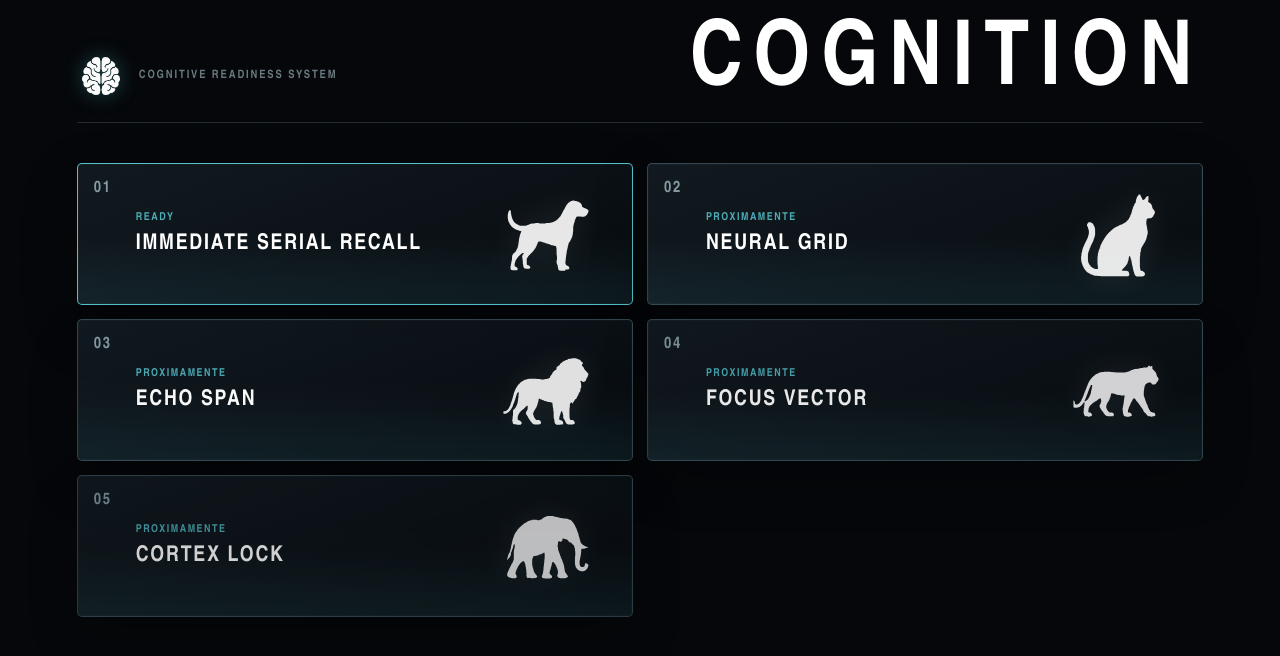
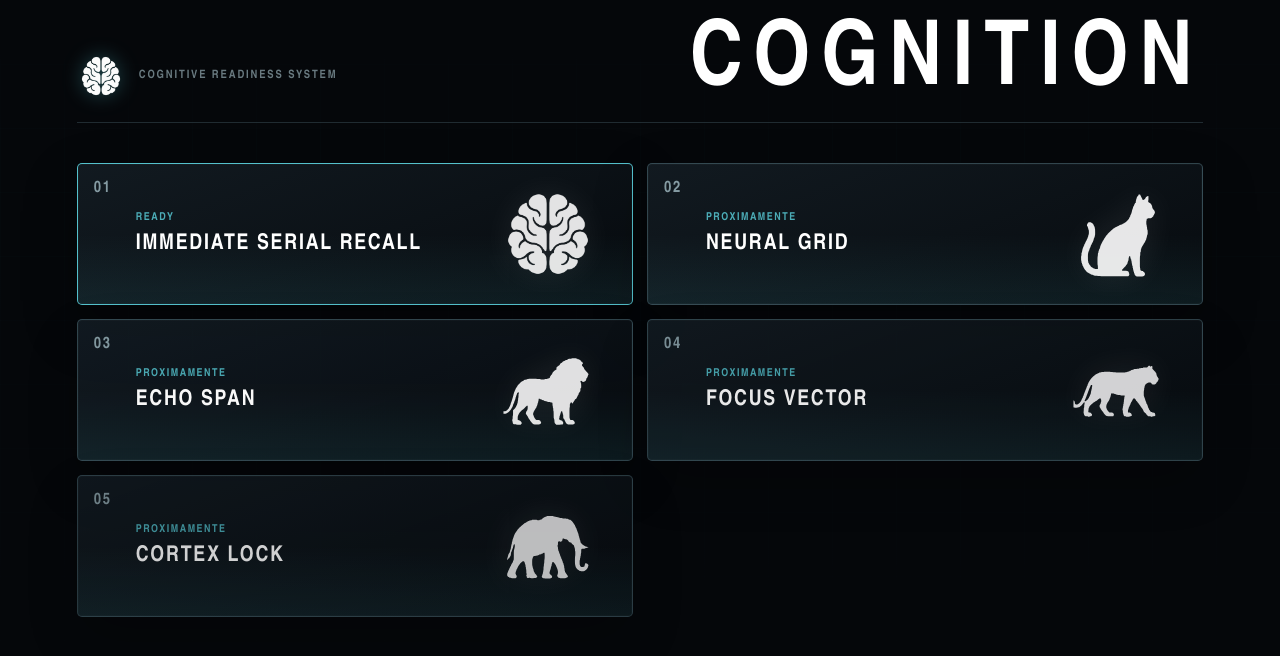
Before and after one commit to CarlosLobato79/Cognition, a React (Vite) app: page /#/ in a window 1280 px wide. Shown: the top 656 px of the page. Built offline with nearby package versions, Linux system fonts and the light colour scheme.

Commit message:
use brain logo for serial recall module

```diff
--- a/src/components/MainMenu.tsx
+++ b/src/components/MainMenu.tsx
@@ -7,7 +7,7 @@ const modules = [
   {
     id: '01',
     name: 'Immediate Serial Recall',
-    image: '/assets/animals/perro.svg',
+    image: '/assets/cognition-brain-logo.png',
     definition: 'Evalúa la capacidad de mantener una secuencia breve en la memoria de trabajo y reproducirla en el orden exacto.',
     benefits: 'Entrena retención visual, asociación imagen-nombre, orden serial y atención sostenida.',
     available: true,
```
